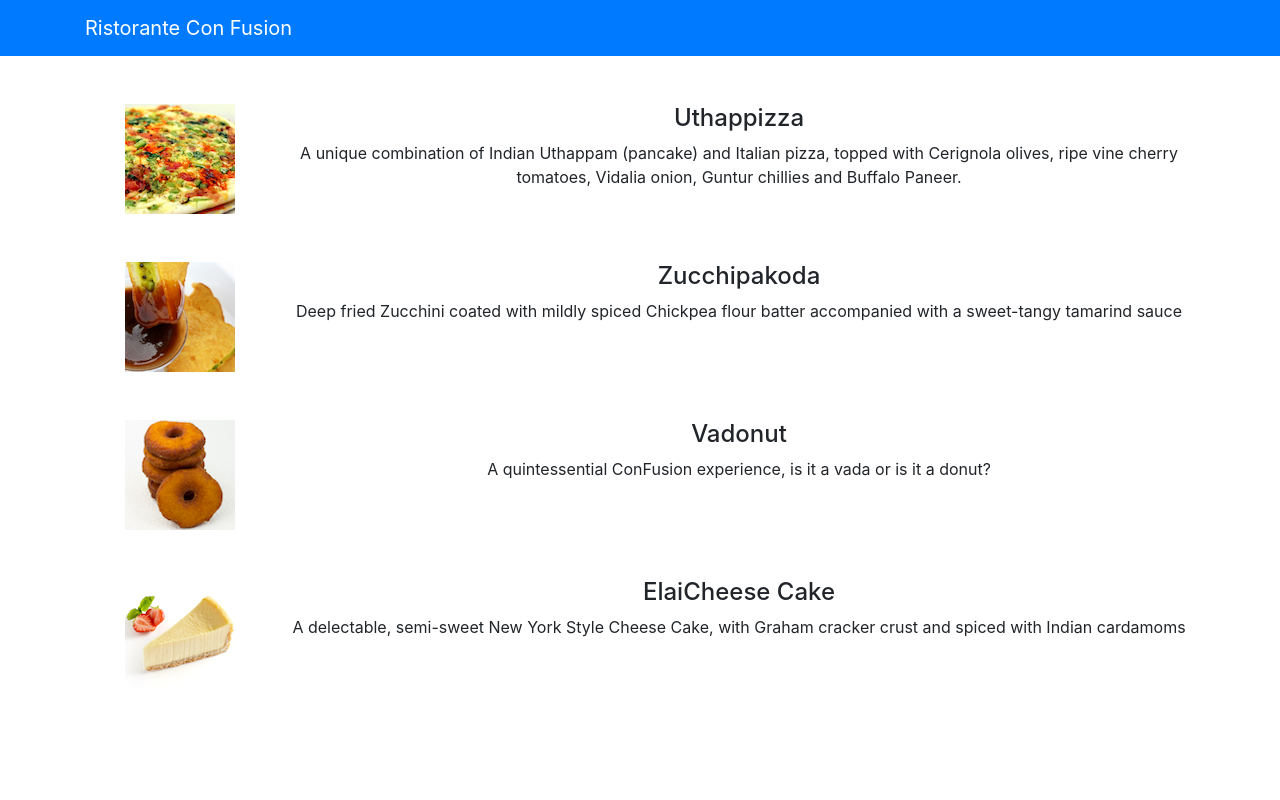
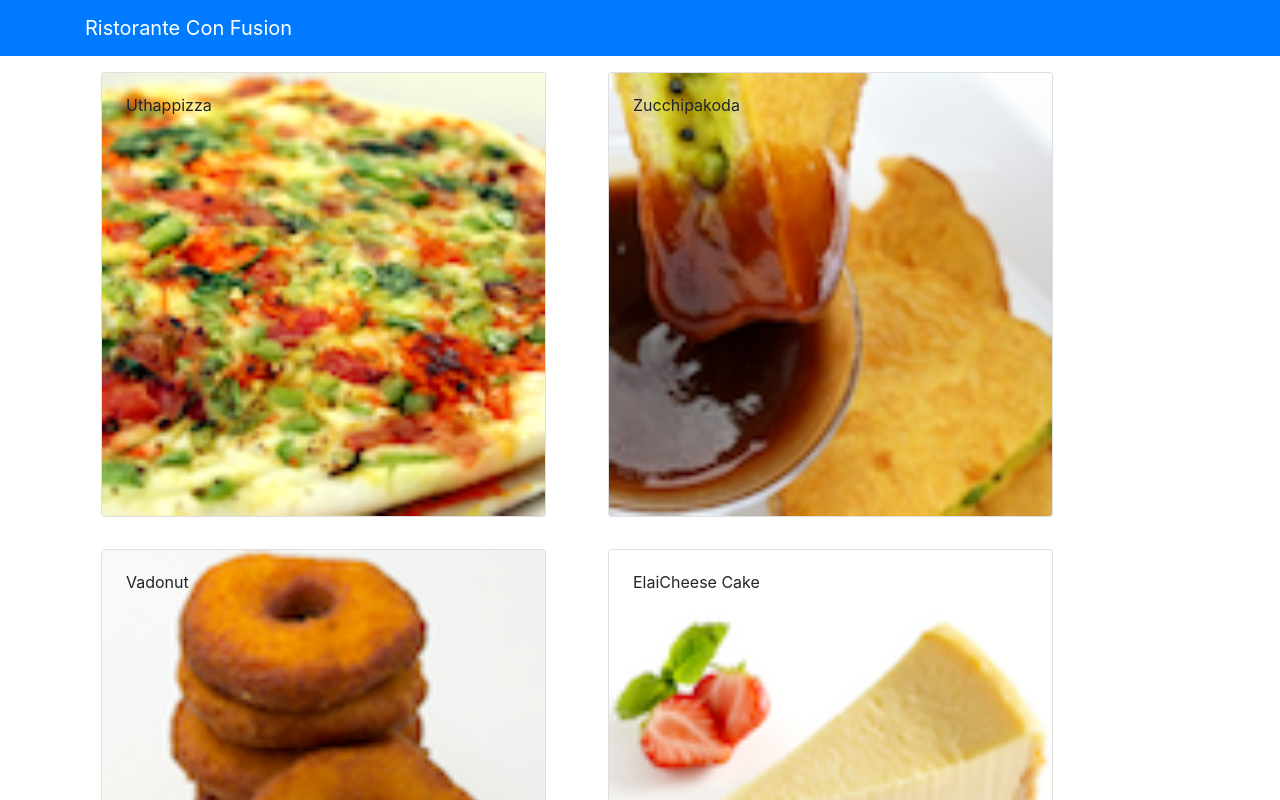
Before and after one commit to anantakrroy/confusionReactApp, a React (Create React App) app: page / in a window 1280 px wide. Shown: the top 800 px of the page. Built offline with nearby package versions, Linux system fonts and the light colour scheme.

Commit message:
Render dish details

```diff
--- a/src/App.css
+++ b/src/App.css
@@ -1,4 +1,4 @@
-.App {
+/* .App {
   text-align: center;
 }
 
@@ -35,4 +35,4 @@
   to {
     transform: rotate(360deg);
   }
-}
+} */
--- a/src/components/MenuComponent.js
+++ b/src/components/MenuComponent.js
@@ -1,64 +1,50 @@
 import React, { Component } from 'react';
-import { Media } from 'reactstrap';
+import { Card, CardImg, CardImgOverlay, CardText, CardBody, CardTitle } from 'reactstrap';
 
 class Menu extends Component {
+
     constructor(props) {
         super(props);
+
         this.state = {
-            dishes: [
-                {
-                    id: 0,
-                    name: 'Uthappizza',
-                    image: 'assets/images/uthappizza.png',
-                    category: 'mains',
-                    label: 'Hot',
-                    price: '4.99',
-                    description: 'A unique combination of Indian Uthappam (pancake) and Italian pizza, topped with Cerignola olives, ripe vine cherry tomatoes, Vidalia onion, Guntur chillies and Buffalo Paneer.'
-                },
-                {
-                    id: 1,
-                    name: 'Zucchipakoda',
-                    image: 'assets/images/zucchipakoda.png',
-                    category: 'appetizer',
-                    label: '',
-                    price: '1.99',
-                    description: 'Deep fried Zucchini coated with mildly spiced Chickpea flour batter accompanied with a sweet-tangy tamarind sauce'
-                },
-                {
-                    id: 2,
-                    name: 'Vadonut',
-                    image: 'assets/images/vadonut.png',
-                    category: 'appetizer',
-                    label: 'New',
-                    price: '1.99',
-                    description: 'A quintessential ConFusion experience, is it a vada or is it a donut?'
-                },
-                {
-                    id: 3,
-                    name: 'ElaiCheese Cake',
-                    image: 'assets/images/elaicheesecake.png',
-                    category: 'dessert',
-                    label: '',
-                    price: '2.99',
-                    description: 'A delectable, semi-sweet New York Style Cheese Cake, with Graham cracker crust and spiced with Indian cardamoms'
-                }
-            ]
+            selectedDish: null
+        }
+    }
+
+    onDishSelect(dish) {
+        this.setState({
+            selectedDish: dish
+        })
+    }
+
+    renderDish(dish) {
+        if (dish !== null) {
+            return (
+                <Card>
+                    <CardImg width="100%" src={dish.image} alt={dish.name} />
+                    <CardBody>
+                        <CardTitle>{dish.name}</CardTitle>
+                        <CardText>{dish.description}</CardText>
+                    </CardBody>
+                </Card>
+            )
+        } else {
+            return (
+                <div></div>
+            )
         }
     }
 
     render() {
-        const menu = this.state.dishes.map(dish => {
+        const menu = this.props.dishes.map(dish => {
             return (
-                <div key={dish.id} className='col-12 mt-5'>
-                    <Media tag='li'>
-                        <Media left middle>
-                            <Media object src={dish.image} alt={dish.name} />
-                        </Media>
-                        <Media body className='ml-5'>
-                            <Media heading>{dish.name}</Media>
-                            <p>{dish.description}</p>
-                        </Media>
-                    </Media>
+                <div key={dish.id} className='col-12 col-md-5 m-3'>
+                    <Card onClick={() => this.onDishSelect(dish)}>
+                        <CardImg width="100%" object src={dish.image} alt={dish.name} />
+                        <CardImgOverlay body className='ml-1'>
+                            <CardTitle>{dish.name}</CardTitle>
+                        </CardImgOverlay>
+                    </Card>
                 </div>
             );
         });
@@ -66,9 +52,10 @@
         return (
             <div className='container'>
                 <div className='row'>
-                    <Media list>
-                        {menu}
-                    </Media>
+                    {menu}
+                </div>
+                <div className='row'>
+                    {this.renderDish(this.state.selectedDish)}
                 </div>
             </div>
         );
--- /dev/null
+++ b/src/shared/dishes.js
@@ -0,0 +1,38 @@
+export const DISHES = [
+    {
+        id: 0,
+        name: 'Uthappizza',
+        image: 'assets/images/uthappizza.png',
+        category: 'mains',
+        label: 'Hot',
+        price: '4.99',
+        description: 'A unique combination of Indian Uthappam (pancake) and Italian pizza, topped with Cerignola olives, ripe vine cherry tomatoes, Vidalia onion, Guntur chillies and Buffalo Paneer.'
+    },
+    {
+        id: 1,
+        name: 'Zucchipakoda',
+        image: 'assets/images/zucchipakoda.png',
+        category: 'appetizer',
+        label: '',
+        price: '1.99',
+        description: 'Deep fried Zucchini coated with mildly spiced Chickpea flour batter accompanied with a sweet-tangy tamarind sauce'
+    },
+    {
+        id: 2,
+        name: 'Vadonut',
+        image: 'assets/images/vadonut.png',
+        category: 'appetizer',
+        label: 'New',
+        price: '1.99',
+        description: 'A quintessential ConFusion experience, is it a vada or is it a donut?'
+    },
+    {
+        id: 3,
+        name: 'ElaiCheese Cake',
+        image: 'assets/images/elaicheesecake.png',
+        category: 'dessert',
+        label: '',
+        price: '2.99',
+        description: 'A delectable, semi-sweet New York Style Cheese Cake, with Graham cracker crust and spiced with Indian cardamoms'
+    }
+]
```
